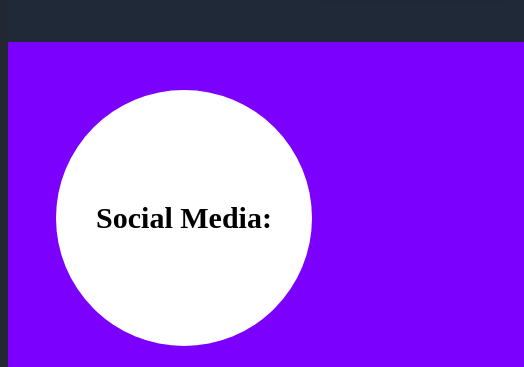
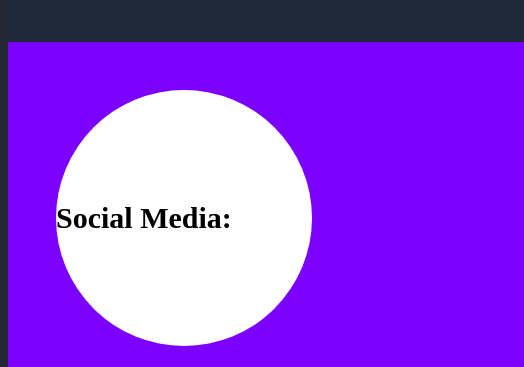
Before and after one commit to misterpratham/Pratham-Basnet, a plain HTML site: page index.html in a window 1280 px wide. Shown: the part 3244-3611 px from the top of the page, 0-524 px from the left. Drawn offline with nearby package versions, Linux system fonts and the light colour scheme; a web font is replaced by a local one.

Commit message:
Update index.html

```diff
--- a/index.html
+++ b/index.html
@@ -176,7 +176,7 @@
 </section>
 
 <footer class="flex-col bg-[#7C00FE] flex lg:flex-row items-center">
-  <div class="mt-12 ms-12 w-48 h-48 justify-start md:w-64 md:h-64 mb-6 bg-[#fff] rounded-full flex items-center justify-center">
+  <div class="mt-12 ms-12 w-48 h-48 lg:justify-start md:w-64 md:h-64 mb-6 bg-[#fff] rounded-full flex items-center justify-center">
     <h1 class="relative text-[#000] text-3xl font-bold flex justify-between">Social Media:</h1>
     </div>
     <div class="flex flex-row flex-wrap justify-center mx-auto gap-12">
```
